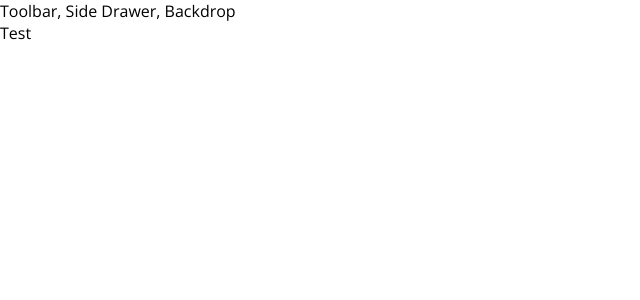
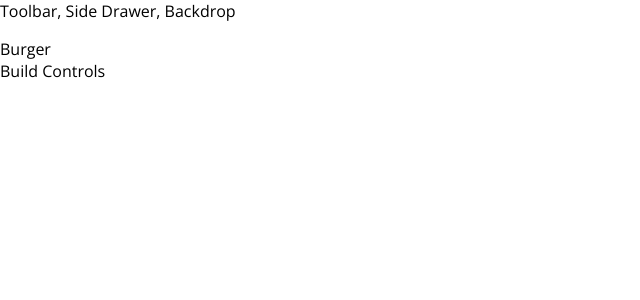
Before and after one commit to mj7007/react-my-burger, a React app: page / in a window 1280 px wide. Shown: the top 300 px of the page, without its empty margins (0-640 px from the left). Built offline with nearby package versions, Linux system fonts and the light colour scheme.

Commit message:
Created BurgerBuilder component

```diff
--- a/src/App.js
+++ b/src/App.js
@@ -1,12 +1,15 @@
 import React, { Component } from 'react';
 
 import Layout from './components/Layout/Layout';
+import BurgerBuilder from './containers/BurgerBuilder/BurgerBuilder';
 
 class App extends Component {
   render() {
     return (
       <div>
-        <Layout>Test</Layout>
+        <Layout>
+          <BurgerBuilder />
+        </Layout>
       </div>
     );
   }
--- /dev/null
+++ b/src/components/Layout/Layout.css
@@ -0,0 +1,3 @@
+.Content {
+  margin-top: 16px;
+}
--- a/src/components/Layout/Layout.js
+++ b/src/components/Layout/Layout.js
@@ -1,11 +1,12 @@
 import React from 'react';
 
 import Aux from '../../hoc/Aux';
+import classes from './Layout.css';
 
 const layout = props => (
   <Aux>
     <div>Toolbar, Side Drawer, Backdrop</div>
-    <main>{props.children}</main>
+    <main className={classes.Content}>{props.children}</main>
   </Aux>
 );
 
--- /dev/null
+++ b/src/containers/BurgerBuilder/BurgerBuilder.js
@@ -0,0 +1,16 @@
+import React, { Component } from 'react';
+
+import Aux from '../../hoc/Aux';
+
+class Burgerbuilder extends Component {
+  render() {
+    return (
+      <Aux>
+        <div>Burger</div>
+        <div>Build Controls</div>
+      </Aux>
+    );
+  }
+}
+
+export default Burgerbuilder;
```
